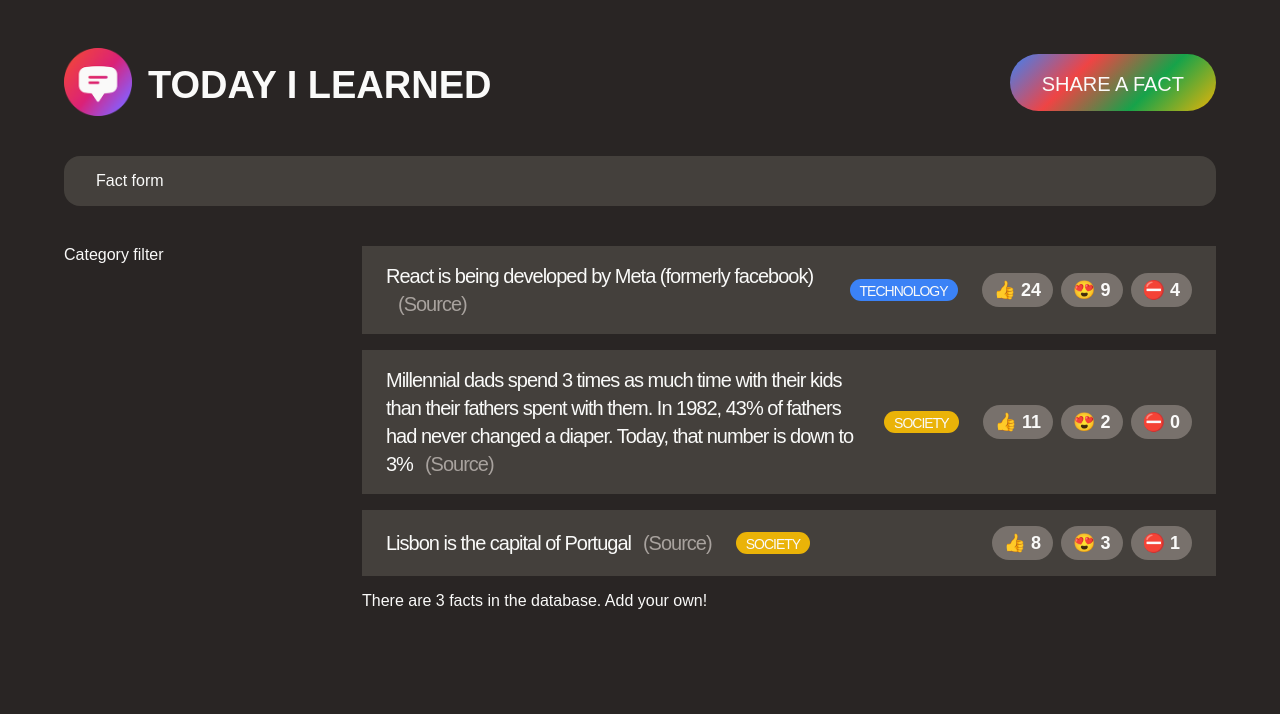
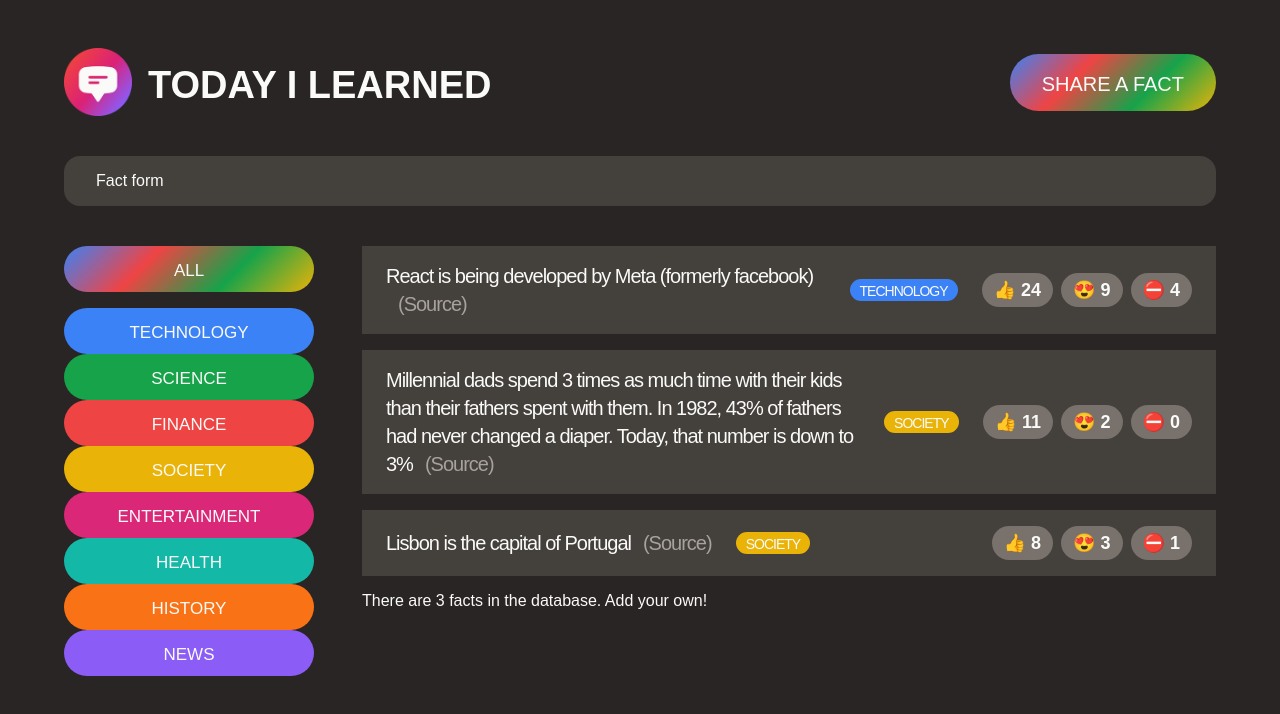
Before and after one commit to cortalo/today-i-learned, a React (Create React App) app: page / in a window 1280 px wide. Shown: the top 714 px of the page. Built offline with nearby package versions, Linux system fonts and the light colour scheme; a web font is replaced by a local one.

Commit message:
rendering list of categories

```diff
--- a/src/App.js
+++ b/src/App.js
@@ -1,15 +1,4 @@
 import "./style.css";
-
-const CATEGORIES = [
-  { name: "technology", color: "#3b82f6" },
-  { name: "science", color: "#16a34a" },
-  { name: "finance", color: "#ef4444" },
-  { name: "society", color: "#eab308" },
-  { name: "entertainment", color: "#db2777" },
-  { name: "health", color: "#14b8a6" },
-  { name: "history", color: "#f97316" },
-  { name: "news", color: "#8b5cf6" },
-];
 
 const initialFacts = [
   {
@@ -77,8 +66,38 @@
   return <form className="fact-form">Fact form</form>;
 }
 
+const CATEGORIES = [
+  { name: "technology", color: "#3b82f6" },
+  { name: "science", color: "#16a34a" },
+  { name: "finance", color: "#ef4444" },
+  { name: "society", color: "#eab308" },
+  { name: "entertainment", color: "#db2777" },
+  { name: "health", color: "#14b8a6" },
+  { name: "history", color: "#f97316" },
+  { name: "news", color: "#8b5cf6" },
+];
+
 function CategoryFilter() {
-  return <aside>Category filter</aside>;
+  return (
+    <aside>
+      <ul>
+        <li className="category">
+          <button className="btn btn-all-categories">All</button>
+        </li>
+
+        {CATEGORIES.map((cat) => (
+          <li key={cat.name} className="category">
+            <button
+              className="btn btn-category"
+              style={{ backgroundColor: cat.color }}
+            >
+              {cat.name}
+            </button>
+          </li>
+        ))}
+      </ul>
+    </aside>
+  );
 }
 
 function FactList() {
```
